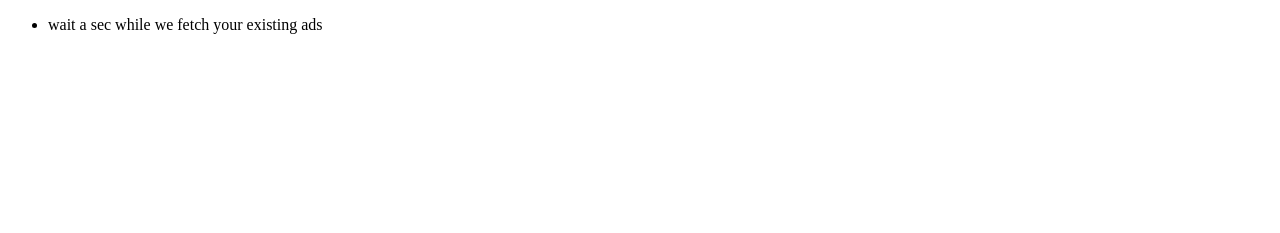
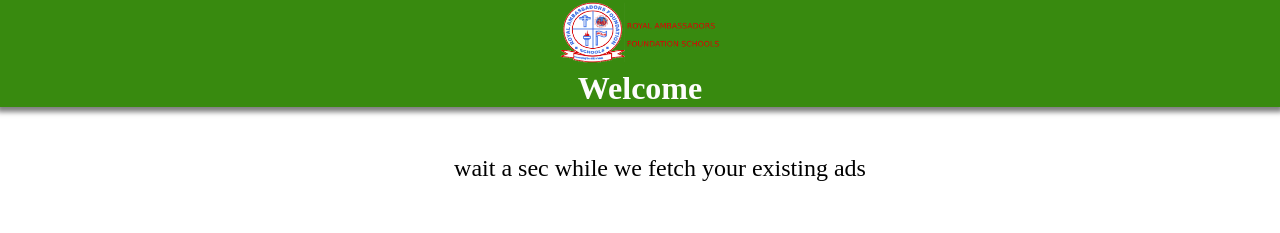
Before and after one commit to tony-eneh/npo-calculator, a website: page src/my-ads.html in a window 1280 px wide. Drawn offline with Linux system fonts and the light colour scheme.

Commit message:
Add stylesheet to my-ads.html

```diff
--- a/src/my-ads.html
+++ b/src/my-ads.html
@@ -6,16 +6,27 @@
     <meta name="viewport" content="width=device-width, initial-scale=1.0">
     <meta http-equiv="X-UA-Compatible" content="ie=edge">
     <title>My Ads</title>
+    <link rel="stylesheet" href="styles/main.css">
 </head>
 
 <body>
-    <div>
+    <!-- header -->
+    <header id="header">
+        <div class="logo"><img class="" src="images/logo.png" alt="WazobiaFM logo"></div>
+        <h1 class="title">Welcome</h1>
+    </header>
+
+    <!-- main -->
+    <main id="main">
         <!--TODO:JS populate my-ads list from localStorage first. then fetch from server
          and update both localStorage and this list after fetch-->
-        <ul data-my-ads-list="ewoo">
+        <ol data-my-ads-list="ewoo">
             <li>wait a sec while we fetch your existing ads</li>
-        </ul>
-    </div>
+        </ol>
+    </main>
+
+    <!-- footer -->
+    <footer id="footer"></footer>
 </body>
 
 </html>
```
